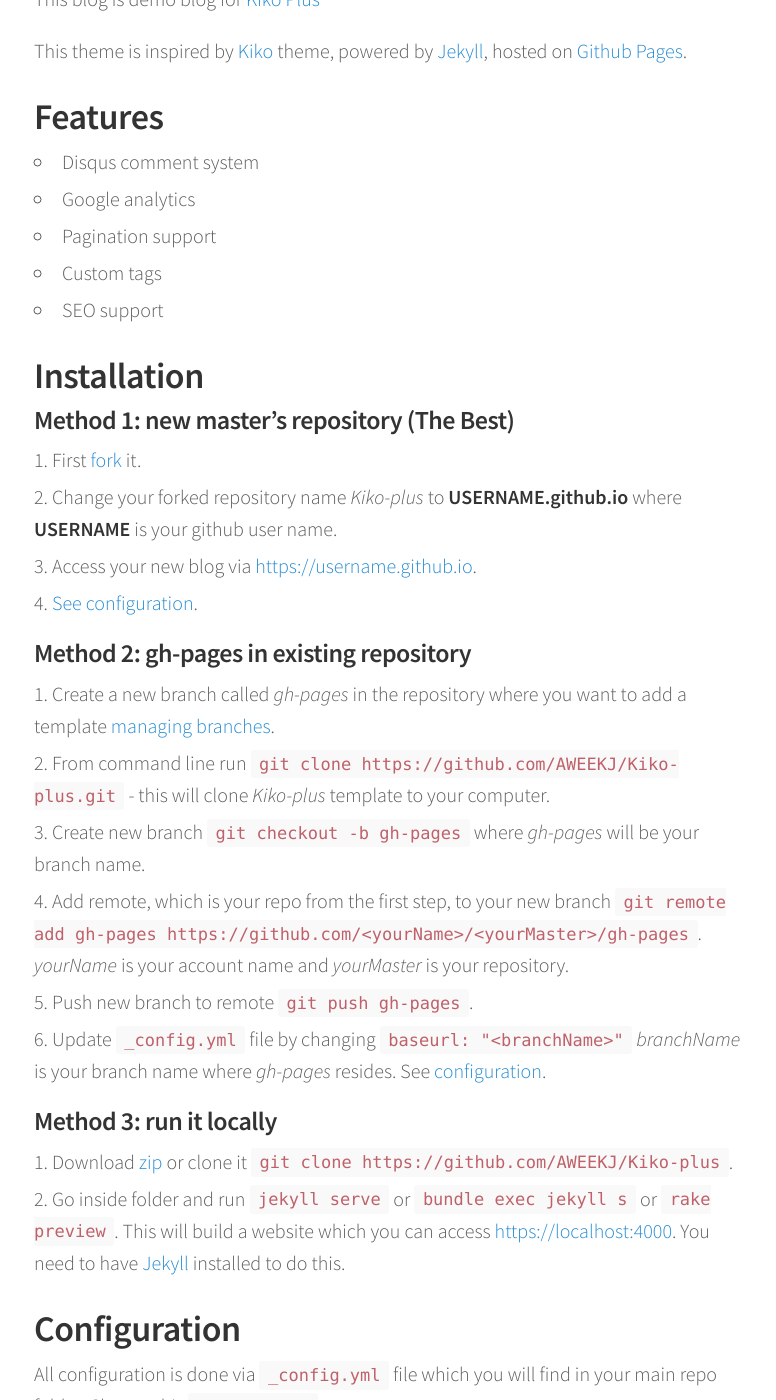
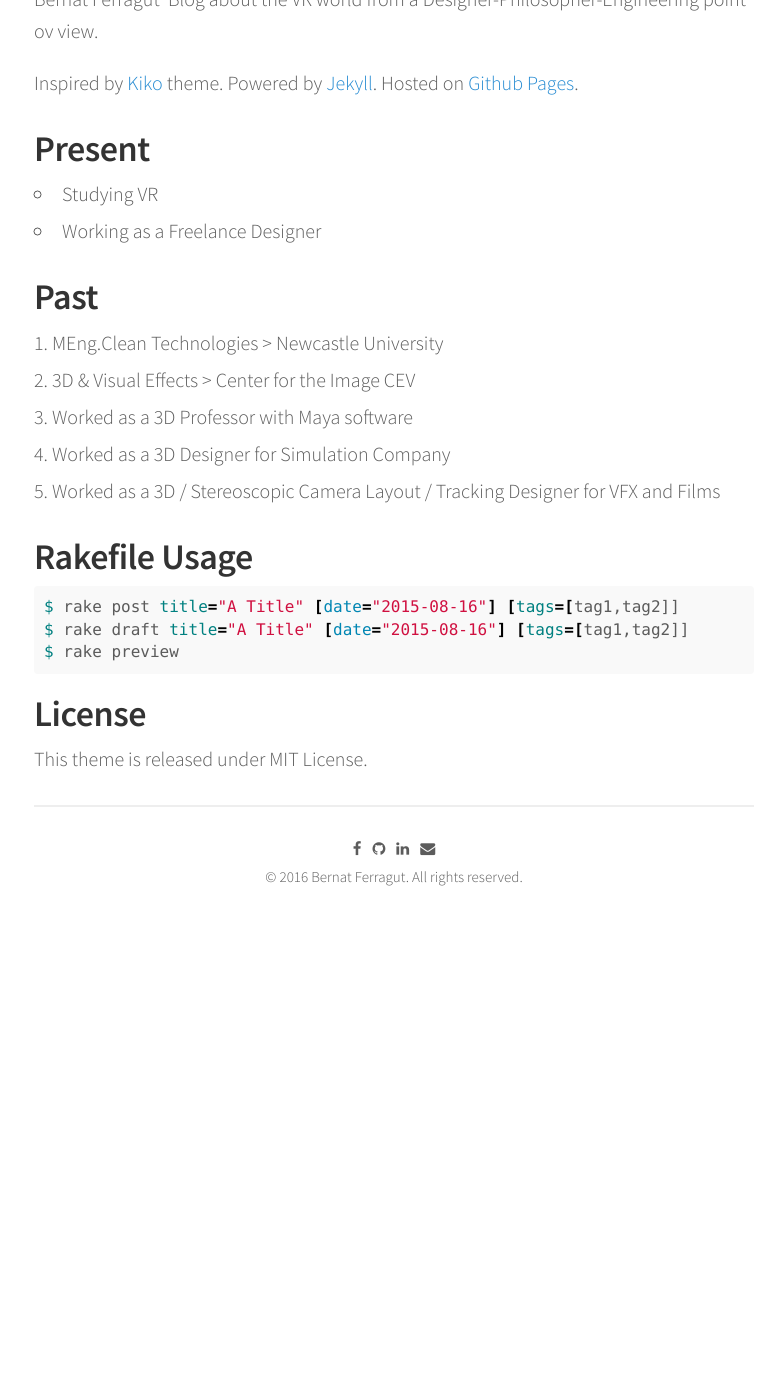
Before and after one commit to bernatferragut/FutureWeb-blog, a Jekyll site: the page built from about.md, in a window 1280 px wide and 1400 px high, scrolled down 235 px. Shown: the whole window, without its empty margins (246-1022 px from the left). Built offline with Jekyll 4.4.1, drawn with Linux system fonts in a browser that asks for light colours; nearby versions of some CDN libraries; after the commit the page ends 1224 px from its top, so only the background shows below that; some of the changed text lies outside the part shown.

Commit message:
Update about.md
About first test

````diff
--- a/about.md
+++ b/about.md
@@ -3,93 +3,24 @@
 permalink: /about/
 ---
 
-This blog is demo blog for [Kiko Plus](https://github.com/AWEEKJ/Kiko-plus)
+Bernat Ferragut' Blog about the VR world from a Designer-Philosopher-Engineering point ov view.
 
-This theme is inspired by [Kiko](http://github.com/gfjaru/Kiko) theme, powered by [Jekyll](http://jekyllrb.com), hosted on [Github Pages](https://pages.github.com).
+Inspired by [Kiko](http://github.com/gfjaru/Kiko) theme.
+Powered by [Jekyll](http://jekyllrb.com).
+Hosted on [Github Pages](https://pages.github.com).
 
-## Features
+## Present
 
-- Disqus comment system
-- Google analytics
-- Pagination support
-- Custom tags
-- SEO support
+- Studying VR
+- Working as a Freelance Designer
 
+## Past
 
-## Installation
-
-#### Method 1: new master's repository (The Best)
-
-1. First [fork](https://github.com/AWEEKJ/Kiko-plus/fork) it.
-2. Change your forked repository name _Kiko-plus_ to __USERNAME.github.io__ where
-   __USERNAME__ is your github user name.
-3. Access your new blog via [https://username.github.io](https://username.github.io).
-4. [See configuration](#configuration).
-
-#### Method 2: gh-pages in existing repository
-
-1. Create a new branch called _gh-pages_ in the repository where you want to add a template [managing branches](https://help.github.com/articles/creating-and-deleting-branches-within-your-repository/).
-2. From command line run `git clone https://github.com/AWEEKJ/Kiko-plus.git` - this will clone _Kiko-plus_ template to your computer.
-3. Create new branch `git checkout -b gh-pages` where _gh-pages_ will be your branch name.
-4. Add remote, which is your repo from the first step, to your new branch `git remote add gh-pages https://github.com/<yourName>/<yourMaster>/gh-pages`. _yourName_ is your account name and _yourMaster_ is your repository.
-5. Push new branch to remote `git push gh-pages`.
-6. Update `_config.yml` file by changing `baseurl: "<branchName>"` _branchName_ is your branch name where _gh-pages_ resides. See [configuration](#configuration).
-
-#### Method 3: run it locally
-
-1. Download [zip](https://github.com/AWEEKJ/Kiko-plus/archive/master.zip) or clone it `git clone https://github.com/AWEEKJ/Kiko-plus`.
-2. Go inside folder and run `jekyll serve` or `bundle exec jekyll s` or `rake preview`. This will build a website which you can access [https://localhost:4000](https://localhost:4000). You need to have [Jekyll](https://jekyllrb.com/docs/installation/) installed to do this.
-
-
-## Configuration
-
-All configuration is done via `_config.yml` file which you will find in your main repo folder. Change this `<something>` to yours.
-
-- Change this to your blog name.
-
-```yml
-name: <blog-name>
-```
-
-- Change this to your domain. **NOTE**- if running locally change this to `url: "https://localhost:4000"`.
-
-```yml
-url: "https://<your-name>.github.io"
-```
-
-- Change this to your branch name where _gh-pages_ resides. !NOTE apply only if you used __Method 2__ for installation.
-
-```yml
-baseurl: "/<branch-name>"
-```
-
-- These configuration in `author:` is for links to icons in footer. Modify `_includes/footer.html` to add more link icons.
-
-```yml
-author:
-  name:             your-name
-  facebook:         your-id
-  twitter:          your-id
-  github:           your-id
-  linkedin:         your-id
-  medium:           your-id
-  tumblr:           your-id
-  email:            your-id@your-email.com
-```
-
-- Change this to your Google Analytic ID.
-
-```yml
-google-analytics:
-  id:               your-id
-```
-
-- Change this to your Disqus ID.
-
-```yml
-disqus:
-  id:               your-id
-```
+1. MEng.Clean Technologies > Newcastle University
+2. 3D & Visual Effects > Center for the Image CEV
+3. Worked as a 3D Professor with Maya software
+4. Worked as a 3D Designer for Simulation Company
+5. Worked as a 3D / Stereoscopic Camera Layout / Tracking Designer for VFX and Films
 
 ## Rakefile Usage
 
````
